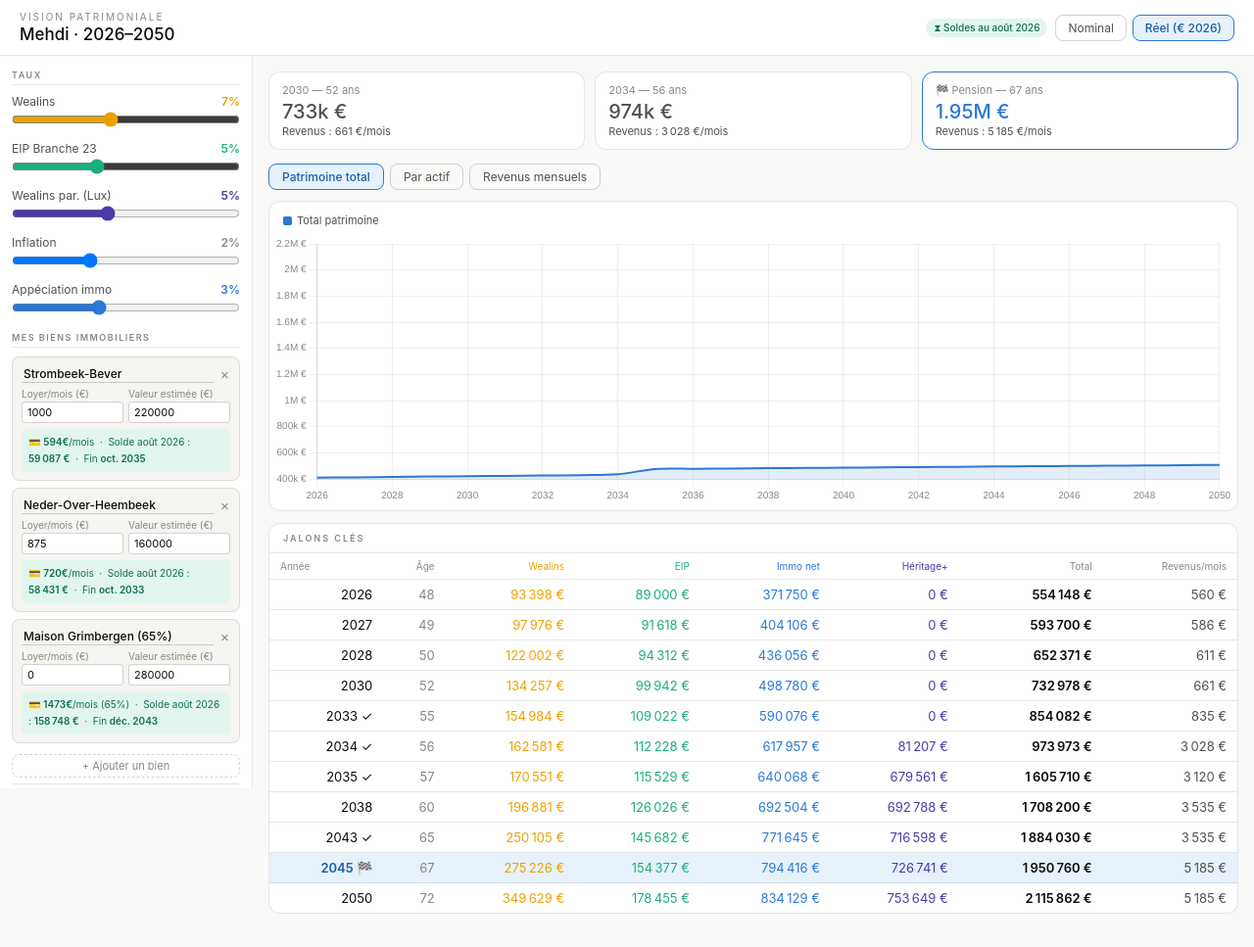
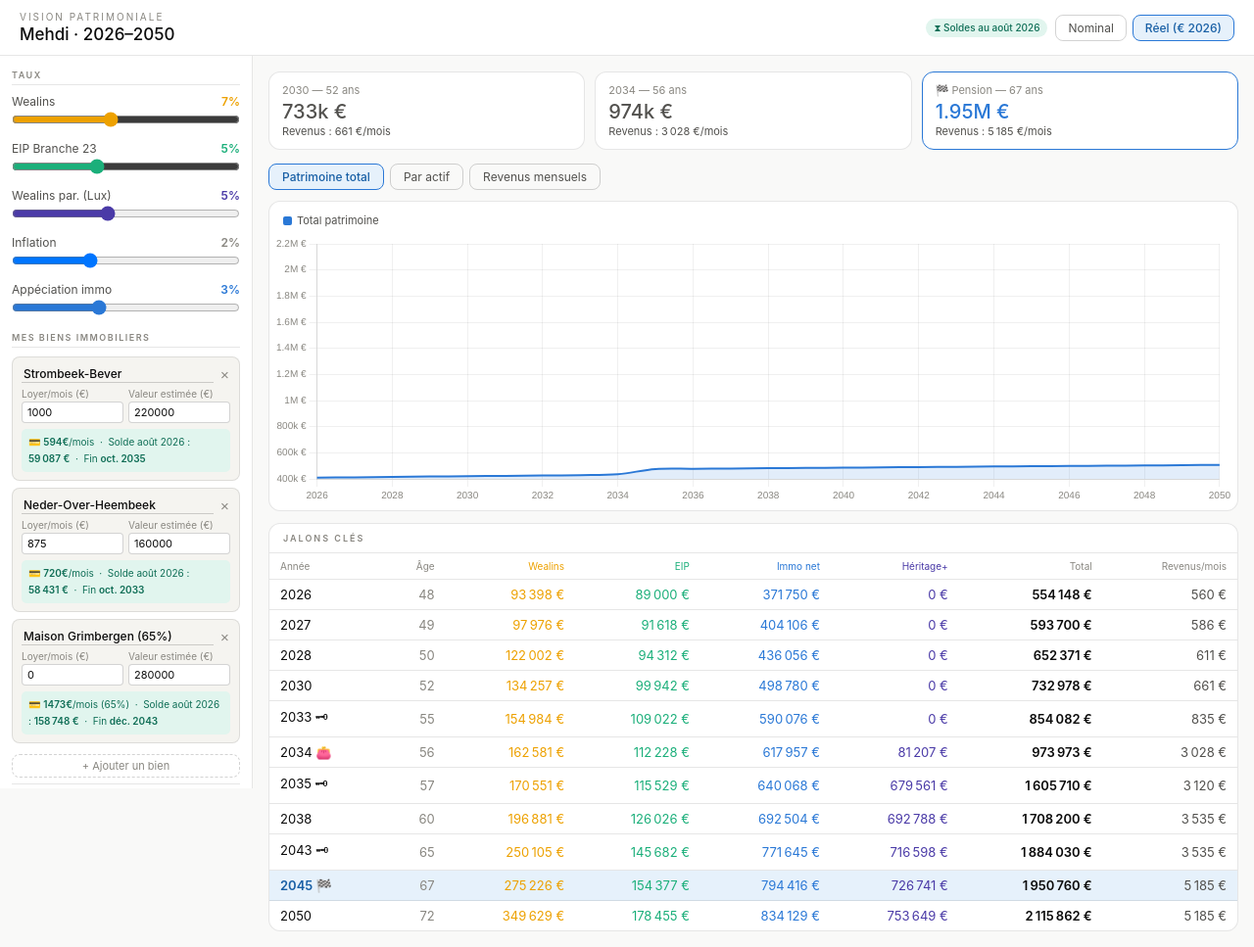
Before and after one commit to mehdilaanait/patrimoine, a plain HTML site: page index.html in a window 1280 px wide. Shown: the whole page at 98% size. Drawn offline with nearby package versions, Linux system fonts and the light colour scheme.

Commit message:
Add files via upload

```diff
--- a/index.html
+++ b/index.html
@@ -72,7 +72,7 @@ table{width:100%;border-collapse:collapse;white-space:nowrap;}
 th{padding:7px 11px;text-align:right;color:var(--tx3);font-weight:400;font-size:10px;border-bottom:0.5px solid var(--bd);}
 th:first-child{text-align:left;}
 td{padding:7px 11px;text-align:right;border-top:0.5px solid var(--bd);}
-td:first-child{text-child:left;}
+td:first-child{text-align:left;}
 tr.hl td{background:var(--acc-bg);}
 tr.hl td:first-child{color:var(--acc-tx);font-weight:600;}
 @media(max-width:700px){.body{flex-direction:column;}.side{width:100%;max-height:none;position:relative;top:0;border-right:none;border-bottom:0.5px solid var(--bd);}.kpi-grid{grid-template-columns:1fr;}.main{padding:12px;}}
@@ -223,7 +223,7 @@ let p={
   eBase:89000, eRate:5,
   infl:2, iRate:3,
   herYear:2034,
-  parWBase:110000, parWRate:5, parCash:40000, // Capitalisation dynamique du Wealins parental
+  parWBase:110000, parWRate:5, parCash:40000,
   pension:1650, pensionYear:2045
 };
 let mode='real', tab='total', chartInst=null, rows=[];
@@ -317,11 +317,9 @@ function calc(){
   const o=sO(), pa=sP();
   let w=p.wBase, e=p.eBase, io=o.v, ip=0;
 
-  // Calcul dynamique de la valeur nette des actifs financiers parentaux au moment de l'héritage
   const nHer = Math.max(0, p.herYear - Y0);
   const parWProjete = p.parWBase * Math.pow(1 + p.parWRate/100, nHer);
-  const parFinancierBrut = (parWProjete + p.parCash) / 2; // Part de 50%
-  // Droits de succession progressifs estimés en ligne directe (ex. Flandre/Wallonie ~6%)
+  const parFinancierBrut = (parWProjete + p.parCash) / 2;
   const taxeEstim = Math.min(parFinancierBrut * 0.03, 1500) + Math.max(0, parFinancierBrut - 50000) * 0.09;
   const herOtherNet = Math.max(0, parFinancierBrut - taxeEstim);
 
@@ -374,11 +372,16 @@ function updateTable(){
     const isLoanEnd = loanEndYears.includes(y);
     const isHerYear = (y === p.herYear);
 
+    // Icônes personnalisées selon l'événement
     let mk = '';
     if (isPensionYear) {
-      mk = ' &#127937;';
-    } else if (isLoanEnd || isHerYear) {
-      mk = ' &#10003;';
+      mk += ' &#127937;'; // Drapeau pour la pension / retraite
+    }
+    if (isLoanEnd) {
+      mk += ' &#128477;'; // Clé pour la fin d'emprunt
+    }
+    if (isHerYear) {
+      mk += ' &#128091;'; // Sac d'argent / Héritage
     }
 
     const tr=document.createElement('tr'); if(isPensionYear) tr.className='hl';
```
